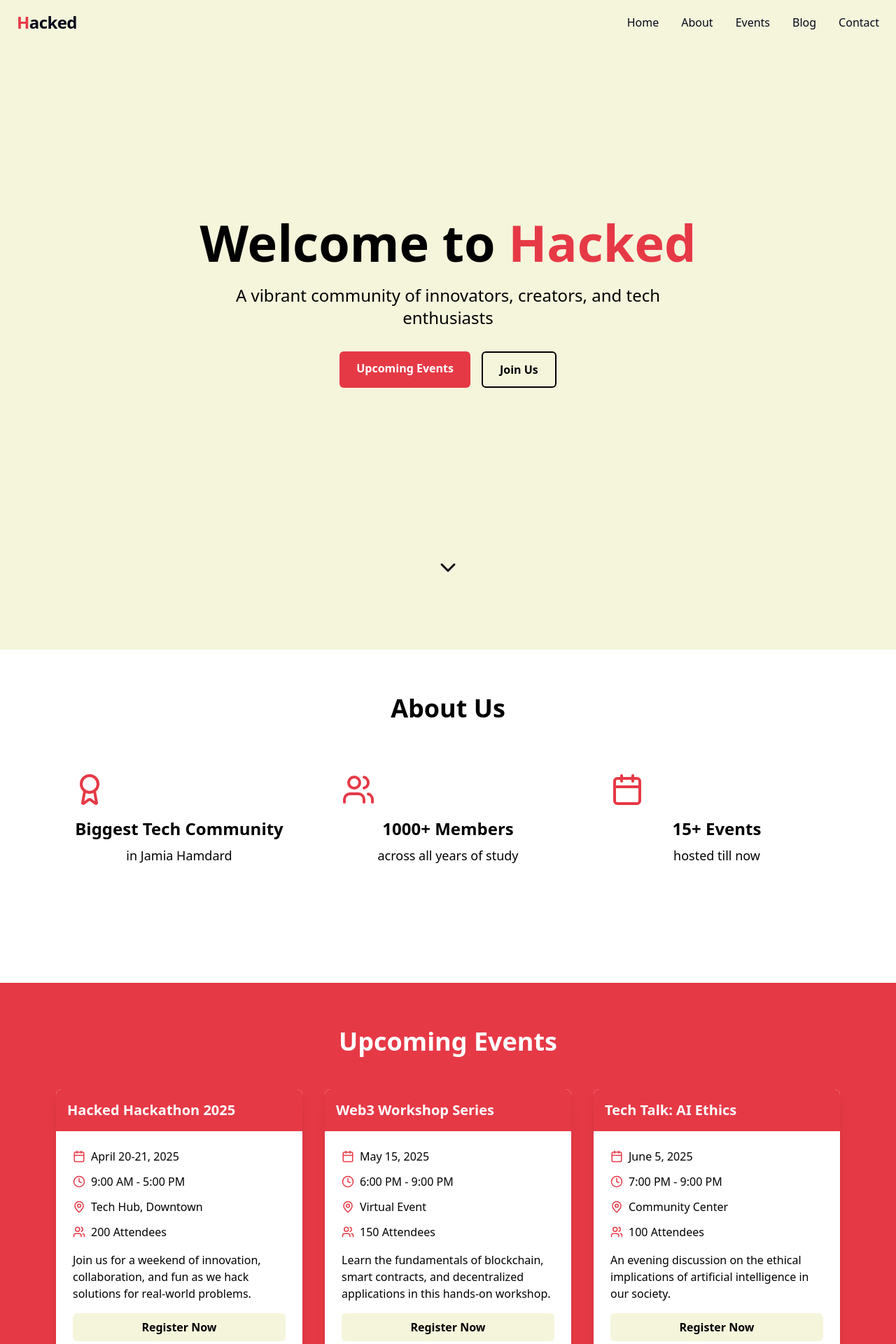
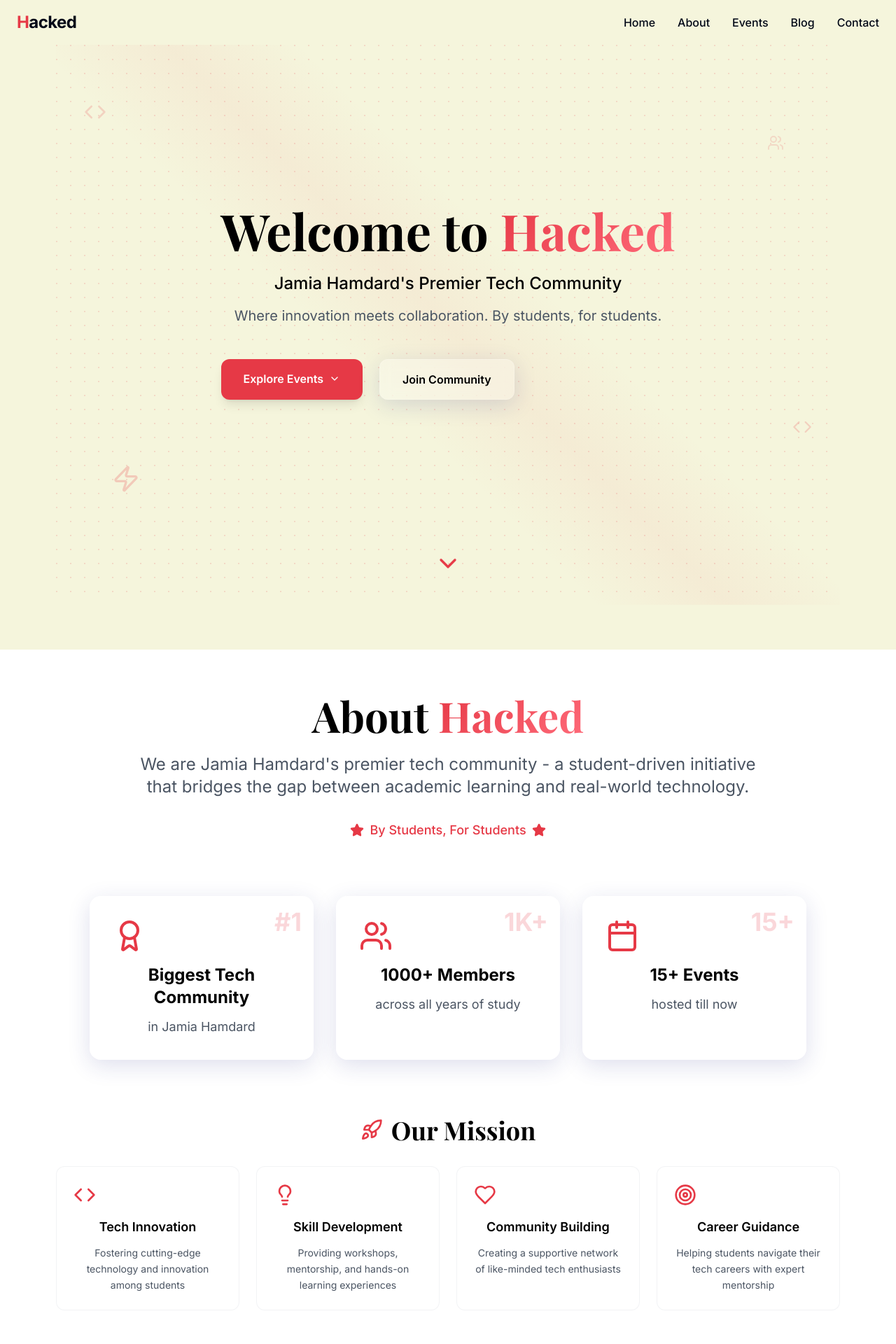
Before and after one commit to saadakhtr29/Hacked-Community-Website, a React (Vite) app: page / in a window 1280 px wide. Shown: the top 1920 px of the page at 70% size. Built offline with nearby package versions, Linux system fonts and the light colour scheme.

Commit message:
Refactor: Enhance UI and content
- Added texture to the hero section.
- Updated the About section to better showcase the community's focus on tech events, youth guidance, and its student-led nature.
- Implemented general UI modifications for a more modern and appealing look.

```diff
--- a/index.html
+++ b/index.html
@@ -2,7 +2,10 @@
 <!DOCTYPE html>
 <html lang="en">
   <head>
-    <meta charset="UTF-8" />
+    <link rel="icon" type="image/svg+xml" href="/favicon.ico" />
+    <link rel="preconnect" href="https://fonts.googleapis.com">
+    <link rel="preconnect" href="https://fonts.gstatic.com" crossorigin>
+    <link href="https://fonts.googleapis.com/css2?family=Inter:wght@300;400;500;600;700;800&family=Playfair+Display:wght@400;500;600;700&display=swap" rel="stylesheet">
     <meta name="viewport" content="width=device-width, initial-scale=1.0" />
     <title>Hacked - A Community of Innovators</title>
     <meta name="description" content="Hacked is a vibrant community of innovators, creators, and tech enthusiasts" />
--- a/src/components/About.tsx
+++ b/src/components/About.tsx
@@ -1,44 +1,128 @@
-
 import React from 'react';
-import { Users, Calendar, Award } from 'lucide-react';
-import { Link } from 'react-router-dom';
+import { Users, Calendar, Award, Code, Lightbulb, Heart, Target, Rocket, Star } from 'lucide-react';
 
 const About = () => {
   const highlights = [
     {
       icon: <Award className="w-12 h-12 text-hacked-red mb-4" />,
       title: "Biggest Tech Community",
-      description: "in Jamia Hamdard"
+      description: "in Jamia Hamdard",
+      stat: "#1"
     },
     {
       icon: <Users className="w-12 h-12 text-hacked-red mb-4" />,
       title: "1000+ Members",
-      description: "across all years of study"
+      description: "across all years of study",
+      stat: "1K+"
     },
     {
       icon: <Calendar className="w-12 h-12 text-hacked-red mb-4" />,
       title: "15+ Events",
-      description: "hosted till now"
+      description: "hosted till now",
+      stat: "15+"
+    }
+  ];
+
+  const mission = [
+    {
+      icon: <Code className="w-8 h-8 text-hacked-red" />,
+      title: "Tech Innovation",
+      description: "Fostering cutting-edge technology and innovation among students"
+    },
+    {
+      icon: <Lightbulb className="w-8 h-8 text-hacked-red" />,
+      title: "Skill Development",
+      description: "Providing workshops, mentorship, and hands-on learning experiences"
+    },
+    {
+      icon: <Heart className="w-8 h-8 text-hacked-red" />,
+      title: "Community Building",
+      description: "Creating a supportive network of like-minded tech enthusiasts"
+    },
+    {
+      icon: <Target className="w-8 h-8 text-hacked-red" />,
+      title: "Career Guidance",
+      description: "Helping students navigate their tech careers with expert mentorship"
     }
   ];
 
   return (
-    <div className="text-center">
-      <h2 className="text-4xl font-bold mb-12">About Us</h2>
-      <div className="grid grid-cols-1 md:grid-cols-3 gap-8 max-w-6xl mx-auto mb-20">
+    <div className="text-center max-w-7xl mx-auto">
+      {/* Hero Section */}
+      <div className="mb-20">
+        <h2 className="font-display text-5xl md:text-6xl font-bold mb-6">
+          About <span className="gradient-text">Hacked</span>
+        </h2>
+        <p className="text-xl md:text-2xl text-gray-600 max-w-4xl mx-auto mb-8">
+          We are Jamia Hamdard's premier tech community - a student-driven initiative that bridges the gap between academic learning and real-world technology.
+        </p>
+        <div className="flex items-center justify-center gap-2 text-lg font-medium text-hacked-red">
+          <Star className="w-5 h-5 fill-current" />
+          <span>By Students, For Students</span>
+          <Star className="w-5 h-5 fill-current" />
+        </div>
+      </div>
+
+      {/* Stats Grid */}
+      <div className="grid grid-cols-1 md:grid-cols-3 gap-8 max-w-5xl mx-auto mb-20">
         {highlights.map((highlight, index) => (
           <div
             key={index}
-            className="p-6 rounded-lg transform transition-all duration-300 hover:-translate-y-2 animate-fade-in"
+            className="glass-card p-8 rounded-2xl hover-lift animate-fade-in relative overflow-hidden"
             style={{ animationDelay: `${index * 200}ms` }}
           >
-            {highlight.icon}
-            <h3 className="text-2xl font-bold mb-2">{highlight.title}</h3>
-            <p className="text-lg">{highlight.description}</p>
+            <div className="absolute top-4 right-4 text-4xl font-bold text-hacked-red/20">
+              {highlight.stat}
+            </div>
+            <div className="relative z-10">
+              {highlight.icon}
+              <h3 className="text-2xl font-bold mb-3">{highlight.title}</h3>
+              <p className="text-lg text-gray-600">{highlight.description}</p>
+            </div>
           </div>
         ))}
       </div>
 
+      {/* Mission Section */}
+      <div className="mb-20">
+        <div className="flex items-center justify-center gap-3 mb-8">
+          <Rocket className="w-8 h-8 text-hacked-red" />
+          <h3 className="font-display text-3xl md:text-4xl font-bold">Our Mission</h3>
+        </div>
+
+        <div className="grid grid-cols-1 md:grid-cols-2 lg:grid-cols-4 gap-6 max-w-6xl mx-auto">
+          {mission.map((item, index) => (
+            <div
+              key={index}
+              className="p-6 rounded-xl bg-white/50 backdrop-blur-sm border border-gray-200/50 hover:bg-white/70 transition-all duration-300 hover-lift animate-fade-in"
+              style={{ animationDelay: `${index * 150}ms` }}
+            >
+              <div className="mb-4">{item.icon}</div>
+              <h4 className="font-semibold text-lg mb-3">{item.title}</h4>
+              <p className="text-gray-600 text-sm leading-relaxed">{item.description}</p>
+            </div>
+          ))}
+        </div>
+      </div>
+
+      {/* What We Do */}
+      <div className="glass-card p-12 rounded-3xl max-w-4xl mx-auto">
+        <h3 className="font-display text-3xl font-bold mb-8">What We Do</h3>
+        <div className="grid grid-cols-1 md:grid-cols-3 gap-8 text-left">
+          <div>
+            <h4 className="font-bold text-xl mb-4 text-hacked-red">🚀 Host Tech Events</h4>
+            <p className="text-gray-600">Hackathons, workshops, seminars, and tech talks featuring industry experts and innovators.</p>
+          </div>
+          <div>
+            <h4 className="font-bold text-xl mb-4 text-hacked-red">🎯 Provide Guidance</h4>
+            <p className="text-gray-600">Mentorship programs, career counseling, and skill development sessions for aspiring technologists.</p>
+          </div>
+          <div>
+            <h4 className="font-bold text-xl mb-4 text-hacked-red">🤝 Build Community</h4>
+            <p className="text-gray-600">Creating lasting connections and collaborative opportunities among tech-minded students.</p>
+          </div>
+        </div>
+      </div>
     </div>
   );
 };
--- a/src/components/Hero.tsx
+++ b/src/components/Hero.tsx
@@ -1,37 +1,54 @@
 
 import React from 'react';
-import { ChevronDown } from 'lucide-react';
+import { ChevronDown, Code, Users, Zap } from 'lucide-react';
 
 const Hero = () => {
   return (
-    <div className="min-h-screen flex flex-col justify-center items-center text-center pb-16 relative">
-      <h1 className="text-5xl md:text-7xl font-bold mb-6 animate-fade-in">
-        Welcome to <span className="text-hacked-red">Hacked</span>
+    <div className="min-h-screen hero-texture flex flex-col justify-center items-center text-center pb-16 relative overflow-hidden">
+      {/* Floating icons for visual appeal */}
+      <div className="absolute inset-0 overflow-hidden pointer-events-none">
+        <Code className="absolute top-20 left-10 w-8 h-8 text-hacked-red/30 animate-pulse" />
+        <Users className="absolute top-32 right-20 w-6 h-6 text-hacked-red/20 animate-pulse animation-delay-200" />
+        <Zap className="absolute bottom-40 left-20 w-10 h-10 text-hacked-red/25 animate-pulse animation-delay-400" />
+        <Code className="absolute bottom-60 right-10 w-7 h-7 text-hacked-red/20 animate-pulse animation-delay-600" />
+      </div>
+
+      <div className="relative z-10">
+        <h1 className="font-display text-5xl md:text-7xl font-bold mb-6 animate-fade-in">
+          Welcome to <span className="gradient-text">Hacked</span>
         </h1>
-      <p className="text-xl md:text-2xl max-w-2xl mx-auto mb-8 animate-fade-in animation-delay-200">
-        A vibrant community of innovators, creators, and tech enthusiasts
+        <p className="text-xl md:text-2xl max-w-3xl mx-auto mb-4 animate-fade-in animation-delay-200 font-medium">
+          Jamia Hamdard's Premier Tech Community
         </p>
-      <div className="flex flex-col sm:flex-row gap-4 animate-fade-in animation-delay-400">
+        <p className="text-lg md:text-xl max-w-2xl mx-auto mb-12 animate-fade-in animation-delay-400 text-gray-600">
+          Where innovation meets collaboration. By students, for students.
+        </p>
+
+        <div className="flex flex-col sm:flex-row gap-6 animate-fade-in animation-delay-600">
           <a
             href="#events"
-          className="bg-hacked-red text-white px-6 py-3 rounded-md font-semibold hover:bg-opacity-90 transition-colors"
+            className="group bg-hacked-red text-white px-8 py-4 rounded-xl font-semibold hover:bg-opacity-90 transition-all duration-300 transform hover:scale-105 shadow-lg hover:shadow-xl"
           >
-          Upcoming Events
+            <span className="flex items-center gap-2">
+              Explore Events
+              <ChevronDown className="w-4 h-4 group-hover:translate-y-1 transition-transform" />
+            </span>
           </a>
           <a
             href="#contact"
-          className="border-2 border-hacked-black bg-transparent px-6 py-3 rounded-md font-semibold hover:bg-hacked-black hover:text-white transition-colors"
+            className="glass-card px-8 py-4 rounded-xl font-semibold hover:bg-white/40 transition-all duration-300 transform hover:scale-105 border-2 border-white/30"
           >
-          Join Us
+            Join Community
           </a>
+        </div>
       </div>
 
       <a
-        href="#events"
-        className="absolute bottom-8 animate-bounce"
+        href="#about"
+        className="absolute bottom-8 animate-bounce text-hacked-red"
         aria-label="Scroll down"
       >
-        <ChevronDown size={36} />
+        <ChevronDown size={40} />
       </a>
     </div>
   );
--- a/src/index.css
+++ b/src/index.css
@@ -34,6 +34,13 @@
     --ring: 222.2 84% 4.9%;
 
     --radius: 0.5rem;
+
+    /* Modern gradients and textures */
+    --gradient-primary: linear-gradient(135deg, #F5F5DC 0%, #E8E8D8 50%, #F0F0E6 100%);
+    --gradient-hero: linear-gradient(135deg, #F5F5DC 0%, rgba(230, 57, 70, 0.1) 50%, #F5F5DC 100%);
+    --texture-pattern: radial-gradient(circle at 1px 1px, rgba(230, 57, 70, 0.15) 1px, transparent 0);
+    --glass-bg: rgba(255, 255, 255, 0.25);
+    --glass-border: rgba(255, 255, 255, 0.18);
 
     --sidebar-background: 0 0% 98%;
     --sidebar-foreground: 240 5.3% 26.1%;
@@ -114,4 +121,46 @@
   .animation-delay-600 {
     animation-delay: 600ms;
   }
+
+  /* Modern textures and effects */
+  .hero-texture {
+    background: var(--gradient-hero);
+    background-size: 20px 20px;
+    background-image: var(--texture-pattern);
+    position: relative;
+  }
+
+  .hero-texture::before {
+    content: '';
+    position: absolute;
+    top: 0;
+    left: 0;
+    right: 0;
+    bottom: 0;
+    background: linear-gradient(45deg, transparent 40%, rgba(230, 57, 70, 0.05) 50%, transparent 60%);
+    pointer-events: none;
+  }
+
+  .glass-card {
+    background: var(--glass-bg);
+    backdrop-filter: blur(10px);
+    border: 1px solid var(--glass-border);
+    box-shadow: 0 8px 32px 0 rgba(31, 38, 135, 0.15);
+  }
+
+  .gradient-text {
+    background: linear-gradient(135deg, #E63946, #FF6B7A);
+    -webkit-background-clip: text;
+    background-clip: text;
+    -webkit-text-fill-color: transparent;
+  }
+
+  .hover-lift {
+    transition: transform 0.3s ease, box-shadow 0.3s ease;
+  }
+
+  .hover-lift:hover {
+    transform: translateY(-8px);
+    box-shadow: 0 20px 40px rgba(0, 0, 0, 0.1);
+  }
 }
--- a/tailwind.config.ts
+++ b/tailwind.config.ts
@@ -19,6 +19,10 @@ export default {
 			}
 		},
 		extend: {
+			fontFamily: {
+				sans: ['Inter', 'system-ui', 'sans-serif'],
+				display: ['Playfair Display', 'serif'],
+			},
 			colors: {
 				border: 'hsl(var(--border))',
 				input: 'hsl(var(--input))',
```
Lines whose indentation alone changed are shown as unchanged.
